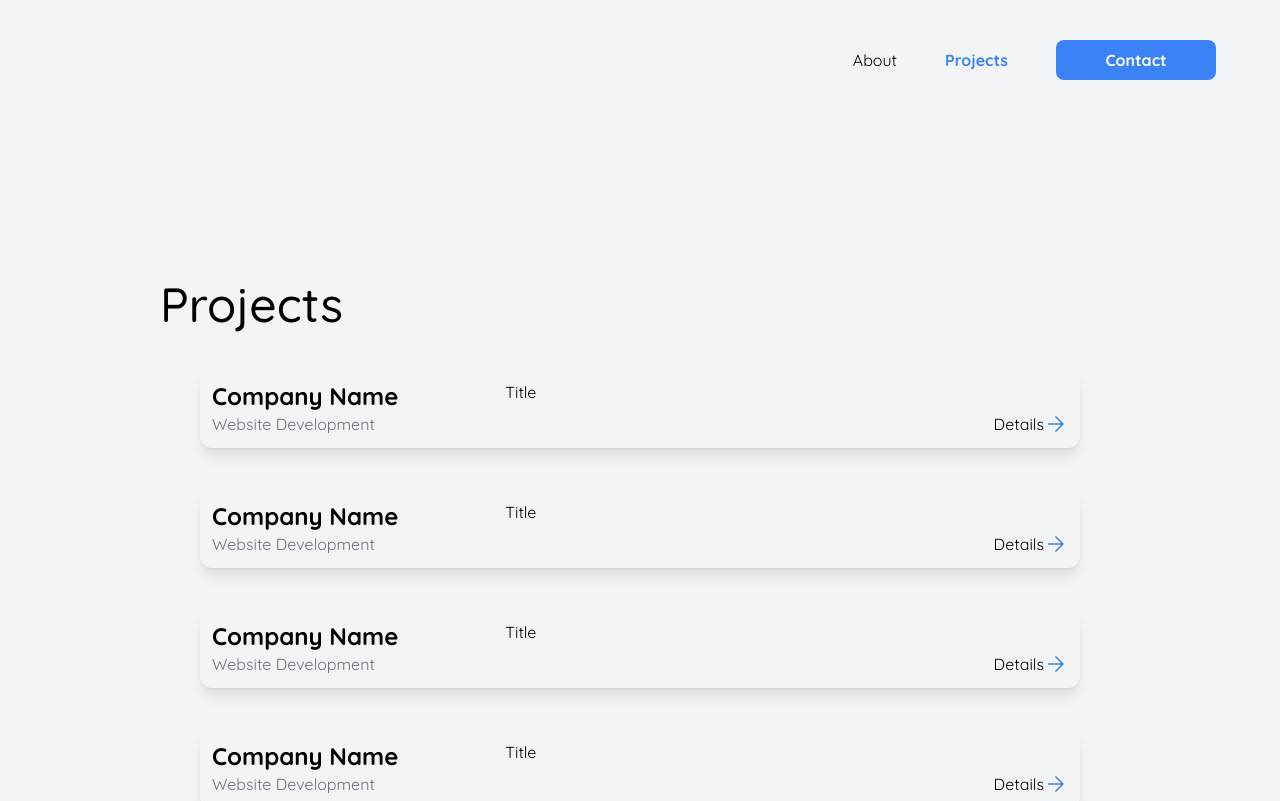
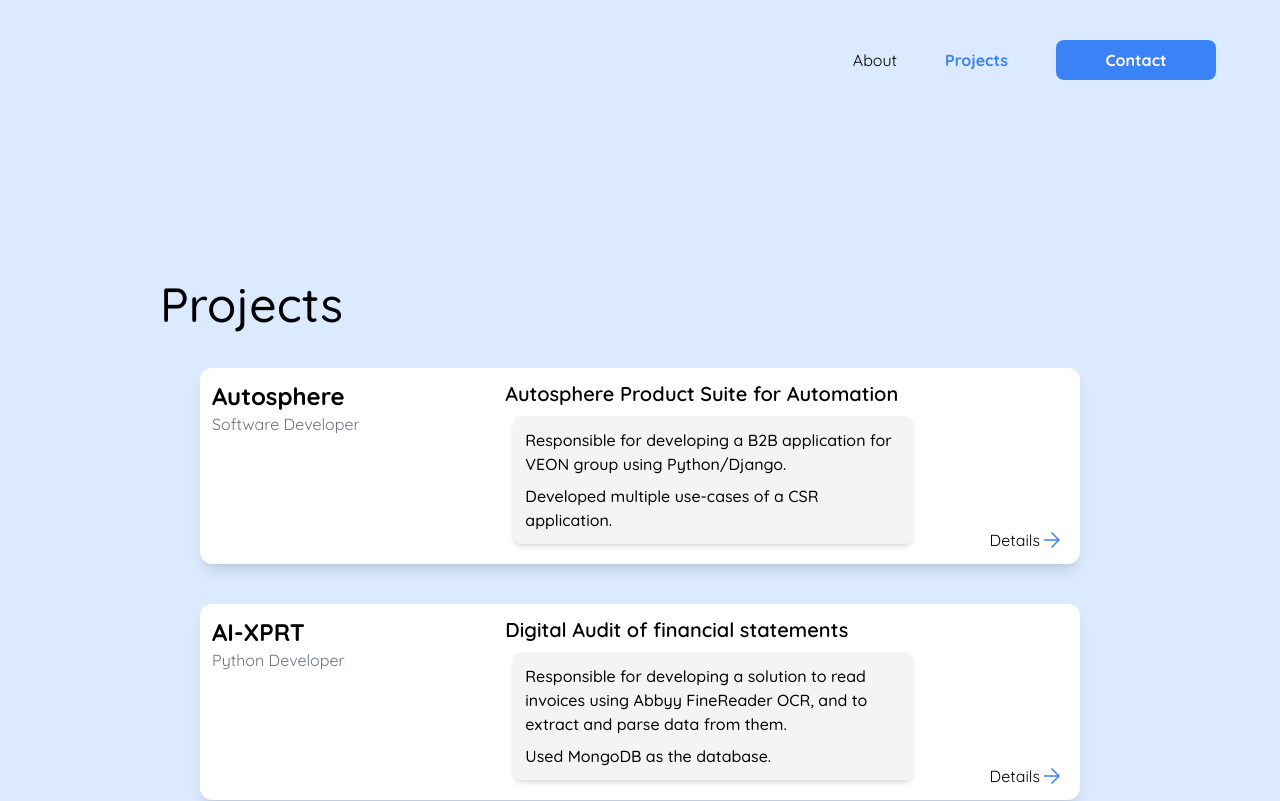
Before and after one commit to ammarisrar/ammarisrar.github.io, an Angular app: page /projects in a window 1280 px wide. Shown: the top 801 px of the page. Built offline with nearby package versions, Linux system fonts and the light colour scheme.

Commit message:
Added actual projects, added link hover effects in styles.css and created build

```diff
--- a/src/app/app.component.html
+++ b/src/app/app.component.html
@@ -1,5 +1,5 @@
 <!DOCTYPE html>
-<html class="bg-gray-100" lang="en">
+<html class="bg-blue-100" lang="en">
 <body>
     <header class="md:p-10 mobile:p-4 w-full flex justify-end">
         <a routerLink="/" routerLinkActive="active" [routerLinkActiveOptions]={exact:true} class="flex cursor-pointer items-center header-item">About</a>
--- a/src/app/projects/project-showcase/project-showcase.component.html
+++ b/src/app/projects/project-showcase/project-showcase.component.html
@@ -1,10 +1,6 @@
 <section>
     <p class="p-heading">Projects</p>
-    <div>
-        <app-project-tile></app-project-tile>
-        <app-project-tile></app-project-tile>
-        <app-project-tile></app-project-tile>
-        <app-project-tile></app-project-tile>
-        <app-project-tile></app-project-tile>
+    <div *ngFor="let project of projects">
+        <app-project-tile company="{{project.company}}" role="{{project.role}}" projectTitle="{{project.projectTitle}}" [description]="project.description"></app-project-tile>
     </div>
 </section>
--- a/src/app/projects/project-showcase/project-showcase.component.ts
+++ b/src/app/projects/project-showcase/project-showcase.component.ts
@@ -1,4 +1,11 @@
 import { Component } from '@angular/core';
+
+interface Project {
+  company: string
+  role: string
+  projectTitle: string
+  description: string[]
+}
 
 @Component({
   selector: 'app-project-showcase',
@@ -6,5 +13,33 @@
   styleUrls: ['./project-showcase.component.css']
 })
 export class ProjectShowcaseComponent {
-
+  projects: Project[] = [
+    {
+      company: "Autosphere",
+      role: "Software Developer",
+      projectTitle: "Autosphere Product Suite for Automation",
+      description: [
+        "Responsible for developing a B2B application for VEON group using Python/Django.",
+        "Developed multiple use-cases of a CSR application."
+      ]
+    },
+    {
+      company: "AI-XPRT",
+      role: "Python Developer",
+      projectTitle: "Digital Audit of financial statements",
+      description: [
+        "Responsible for developing a solution to read invoices using Abbyy FineReader OCR, and to extract and parse data from them.",
+        "Used MongoDB as the database."
+      ]
+    },
+    {
+      company: "Qvantel",
+      role: "Python/Django Developer",
+      projectTitle: "CSR Toolbox",
+      description: [
+        "Responsible for developing a B2B application for VEON group using Python/Django.",
+        "Developed multiple use-cases of a CSR application."
+      ]
+    }
+  ]
 }
--- a/src/app/projects/project-tile/project-tile.component.html
+++ b/src/app/projects/project-tile/project-tile.component.html
@@ -1,16 +1,20 @@
-<div class="grid md:grid-cols-6 mobile:grid-cols-1 shadow-lg rounded-xl m-10">
+<div class="grid md:grid-cols-6 bg-white mobile:grid-cols-1 shadow-lg rounded-xl m-10">
     <div class="col-span-2 p-3">
-        <p class="p-small-heading">Company Name</p>
-        <p class="text-gray-500">Website Development</p>
+        <p class="p-small-heading">{{company}}</p>
+        <p class="text-gray-500">{{role}}</p>
     </div>
     <div class="col-span-3 p-3">
-        <p>Title</p>
-        <p>
-
-        </p>
+        <h1 class="text-xl font-semibold">{{projectTitle}}</h1>
+        <div class="p-2 m-2 bg-gray-100 shadow-md rounded-lg">
+            <div class="p-1" *ngFor="let item of description">
+                <p class="font-medium">{{item}}</p>
+            </div>
+        </div>
     </div>
     <div class="col-span-1 p-3 flex items-end justify-end">
-        <p>Details</p>
-        <img class="h-6" src="../../../assets/arrow_right.svg" alt="">
+        <div class="flex link">
+            <p>Details</p>
+            <img class="h-6" src="../../../assets/arrow_right.svg" alt="">
+        </div>
     </div>
 </div>
--- a/src/styles.css
+++ b/src/styles.css
@@ -5,6 +5,10 @@
 @font-face {
     font-family: Quicksand;
     src: url('./assets/font/Quicksand-VariableFont_wght.ttf');
+}
+
+.link {
+    @apply cursor-pointer transition ease-in-out inline-flex hover:bg-blue-400 hover:outline-0 hover:text-white rounded-md ml-1 pl-1 pr-1
 }
 
 .text-primary {
```
Also changed, not shown: src/app/projects/project-tile/project-tile.component.ts (+5 -2 lines), 9 other files (tests, documents, lock files or other folders).
